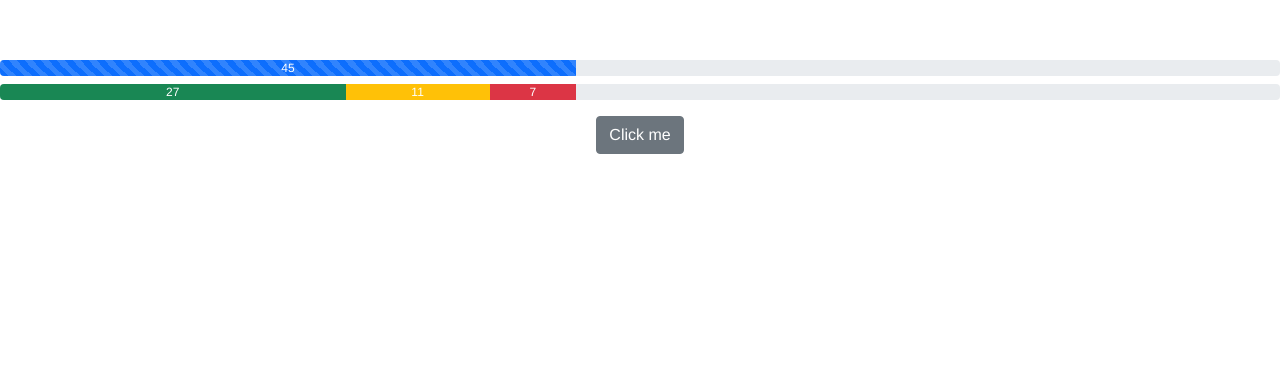
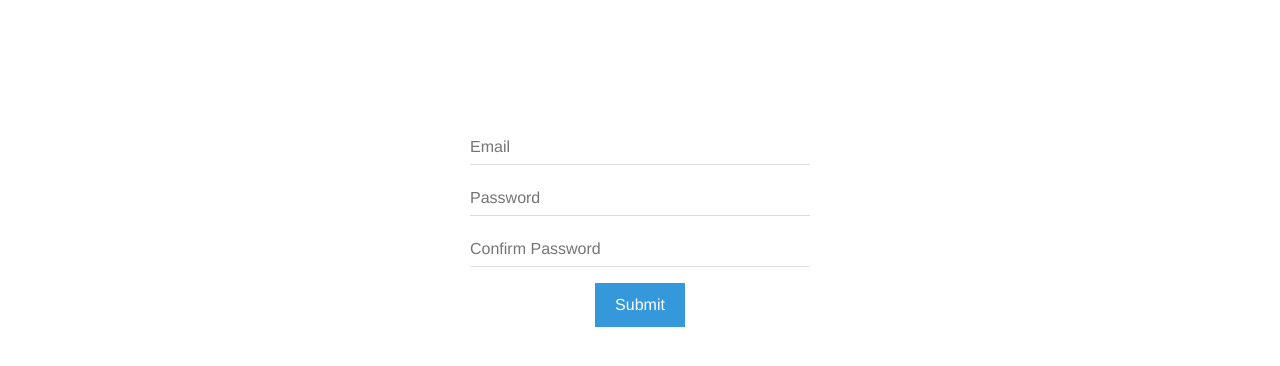
Before and after one commit to semanux/interaction-collection, a Vue app: page / in a window 1280 px wide. Shown: the top 366 px of the page. Built offline with nearby package versions, Linux system fonts and the light colour scheme.

Commit message:
Added the FirstInput page.vue

```diff
--- a/package.json
+++ b/package.json
@@ -9,6 +9,8 @@
   },
   "dependencies": {
     "@popperjs/core": "^2.11.5",
+    "@vuelidate/core": "^2.0.0-alpha.41",
+    "@vuelidate/validators": "^2.0.0-alpha.29",
     "bootstrap": "^5.1.3",
     "bootstrap-vue": "^2.22.0",
     "bootstrap-vue-3": "^0.1.13",
@@ -19,6 +21,7 @@
   },
   "devDependencies": {
     "@vitejs/plugin-vue": "^2.3.3",
+    "axios": "^0.27.2",
     "eslint": "^8.15.0",
     "eslint-config-prettier": "^8.5.0",
     "eslint-plugin-prettier": "^4.0.0",
--- a/src/App.vue
+++ b/src/App.vue
@@ -1,12 +1,5 @@
-<script setup lang="ts">
-// This starter template is using Vue 3 <script setup> SFCs
-// Check out https://vuejs.org/api/sfc-script-setup.html#script-setup
-import HelloWorld from './components/HelloWorld.vue'
-import RadialProgressBar from './components/RadialProgressBar.vue'
-</script>
-
 <template>
-  <RadialProgressBar />
+  <FirstInput />
 </template>
 
 <style>
@@ -19,3 +12,7 @@ import RadialProgressBar from './components/RadialProgressBar.vue'
   margin-top: 60px;
 }
 </style>
+
+<script setup lang="ts">
+import FirstInput from './components/FirstInput.vue'
+</script>
--- /dev/null
+++ b/src/components/FirstInput.vue
@@ -0,0 +1,90 @@
+<template>
+  <div class="root">
+    <!-- <h2>Create an Account</h2> -->
+    <p>
+      <input type="text" placeholder="Email" v-model="state.email" />
+    </p>
+    <p>
+      <input
+        type="password"
+        placeholder="Password"
+        v-model="state.password.newpassword"
+      />
+    </p>
+    <p>
+      <input
+        type="password"
+        placeholder="Confirm Password"
+        v-model="state.password.confirm"
+      />
+    </p>
+    <button @click="submitForm">Submit</button>
+  </div>
+</template>
+
+<script>
+import { reactive } from '@vue/reactivity'
+import { computed } from 'vue'
+import useValidate from '@vuelidate/core'
+// import { required } from '@vuelidate/validators'
+import { required, email, minLength, sameAs } from '@vuelidate/validators'
+
+export default {
+  setup() {
+    const state = reactive({
+      email: '',
+      password: {
+        newpassword: '',
+        confirm: ''
+      }
+    })
+    const rules = computed(() => {
+      email: {
+        required, email
+      }
+      password: {
+        newpassword: {
+          required
+          minLength: minLength(6)
+        }
+        confirm: {
+          required
+          sameAs: sameAs(state.password.newpassword)
+        }
+      }
+    })
+    const v$ = useValidate(rules, state)
+
+    return { state, v$ }
+  }
+}
+</script>
+
+<style lang="css">
+.root {
+  width: 400px;
+  margin: 0 auto;
+  background-color: white;
+  padding: 30px;
+  margin-top: 100px;
+  border-radius: 20px;
+}
+
+input {
+  border: none;
+  outline: none;
+  border-bottom: 1px solid #ddd;
+  font-size: 1em;
+  padding: 5px 0;
+  margin: 10px 0 5px 0;
+  width: 100%;
+}
+
+button {
+  background-color: #3498db;
+  padding: 10px 20px;
+  margin-top: 10px;
+  border: none;
+  color: white;
+}
+</style>
```
Also changed, not shown: src/components/FirstPage.vue (added, +47 -0 lines), src/components/InputFeildComponent.vue (added, +29 -0 lines), script.txt (added), 1 other file (tests, documents, lock files or other folders).
